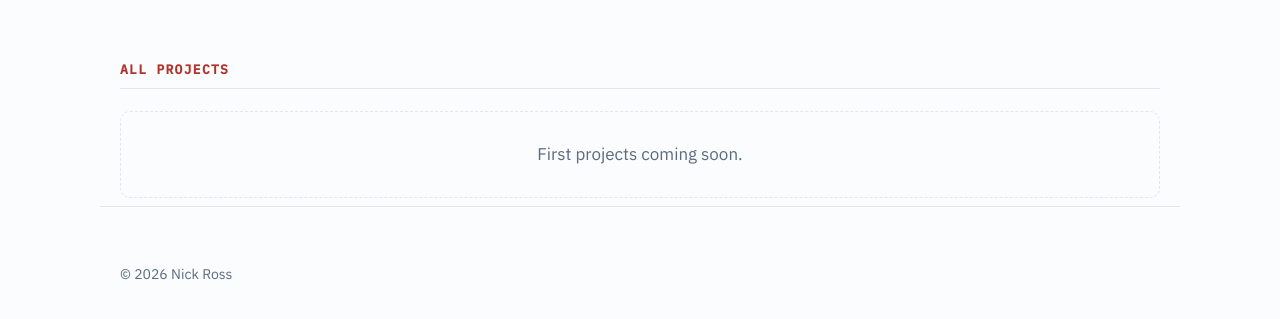
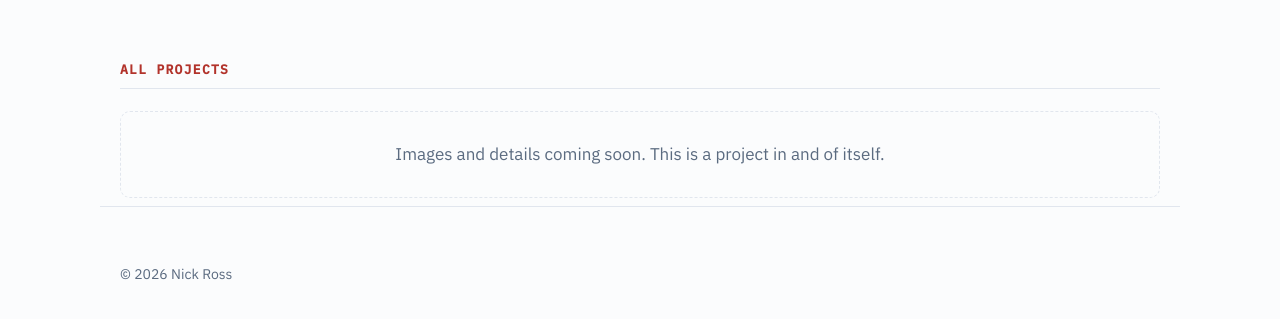
Before and after one commit to NeuroNickRoss/NeuroNickRoss.github.io, a plain HTML site: page projects.html in a window 1280 px wide. Shown: the part 281-600 px from the top of the page. Drawn offline with Linux system fonts and the light colour scheme.

Commit message:
Update placeholder text for upcoming projects

```diff
--- a/projects.html
+++ b/projects.html
@@ -57,7 +57,7 @@
         </article>
         -->
       </div>
-      <p class="empty">First projects coming soon.</p>
+      <p class="empty">Images and details coming soon. This is a project in and of itself.</p>
     </section>
   </main>
 
```
